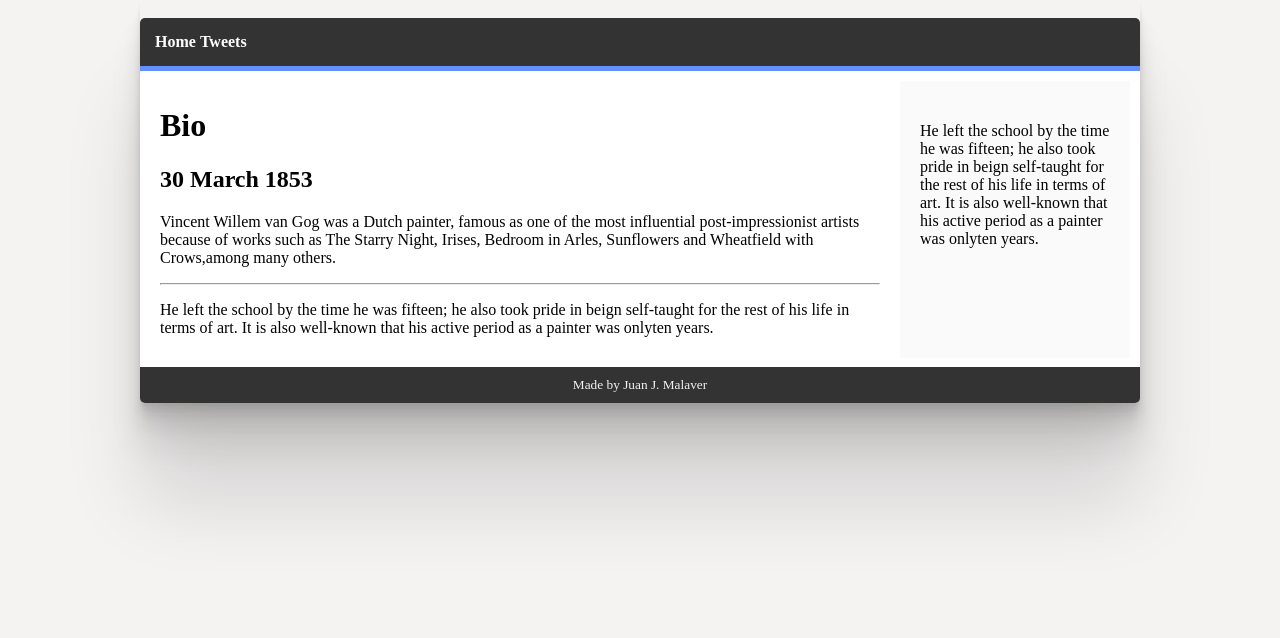
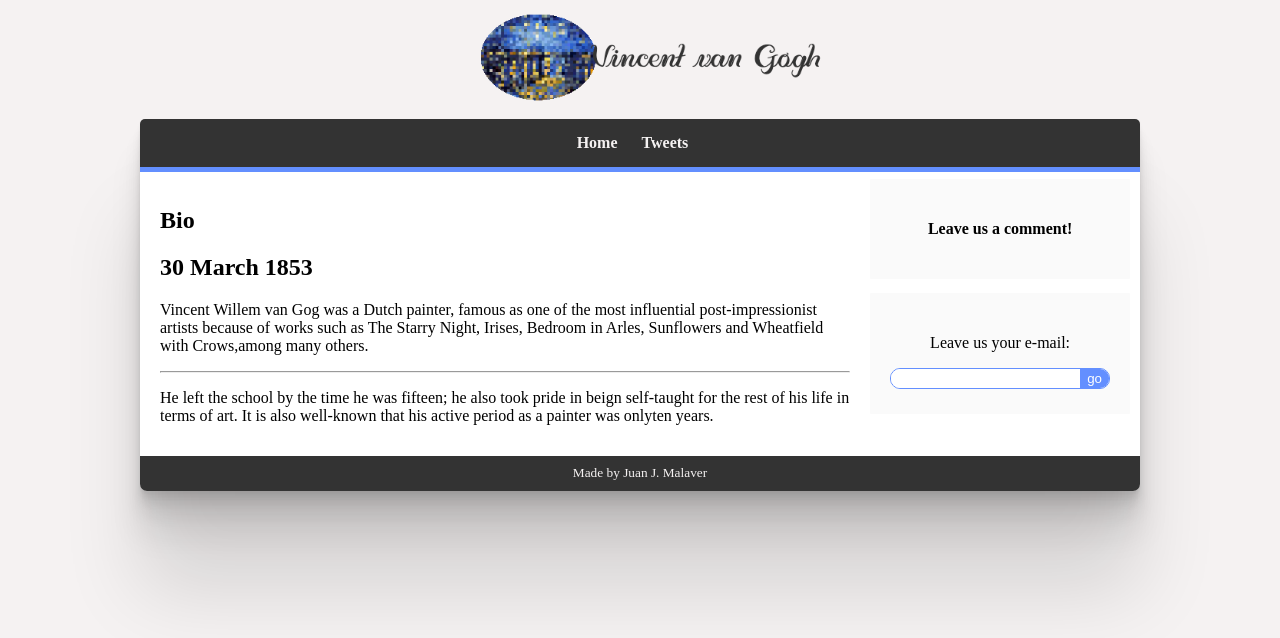
Before and after one commit to jonenn/Vincent, a plain HTML site: page index.html in a window 1280 px wide. Drawn offline with Linux system fonts and the light colour scheme.

Commit message:
Friendlier setup.

```diff
--- a/index.html
+++ b/index.html
@@ -3,20 +3,22 @@
     <head>
         <!--<meta charset="UTF-8">-->
         <title>Vincent van Goghs</title>
+        <link rel="icon" type="image/png" href="./images/favicon.png">
         <link rel="stylesheet" href="styles.css">
     </head>
     <body>
         <header>
-            <img src="img.png" alt="">
+            <img src="./images/Vincent.png" alt="" height="115px">
+        </header>
+        <div class="container">
             <nav>
                 <ul>
                     <li><a href="index.html">Home</a></li>
                     <li><a href="tweets.html">Tweets</a></li>
                 </ul>
             </nav>
-        </header>
         <main>
-        <div class="posts">
+        <section class="posts">
             <h1>Bio</h1>
             <h2>30 March 1853</h2>
             <p>Vincent Willem van Gog was a Dutch painter,
@@ -27,15 +29,21 @@
                 <p>He left the school by the time he was fifteen; he also took pride in
                     beign self-taught for the rest of his life in terms of art. It is also
                     well-known that his active period as a painter was onlyten years.</p>
-        </div>
-        <aside>
-            <div class="comments">
-            <p>He left the school by the time he was fifteen; he also took pride in
-                beign self-taught for the rest of his life in terms of art. It is also
-                well-known that his active period as a painter was onlyten years.</p>
-            </div>
-        </aside>
+        </section>
+        <section class="r-column">
+            <article class="column-box">
+                <p class="box-title"><strong>Leave us a comment!</strong></p>
+            </article>
+            <article class="column-box">
+            <p class="box-title">Leave us your e-mail:</p>
+            <section class="mail-form">
+            <input type="email" id="email">
+            <input type="button" id="send" value="go">
+            </section>
+            </article>
+        </section>
         </main>
-        <footer><center>Made by Juan J. Malaver</center></footer>
+        <footer>Made by Juan J. Malaver</footer>
+    </div>
     </body>
 </html>
--- a/styles.css
+++ b/styles.css
@@ -5,18 +5,26 @@ body{
     background-color: #F5F2F2;
     display: flex;
     flex-direction: column;
+    border-bottom-left-radius: 7px;
+    border-bottom-right-radius: 7px;
+}
+
+.container{
     box-shadow: 0 2.8px 2.2px rgba(0, 0, 0, 0.034),
     0 6.7px 5.3px rgba(0, 0, 0, 0.048),
     0 12.5px 10px rgba(0, 0, 0, 0.06),
     0 22.3px 17.9px rgba(0, 0, 0, 0.072),
     0 41.8px 33.4px rgba(0, 0, 0, 0.086),
     0 100px 80px rgba(0, 0, 0, 0.12);
-    border-bottom-left-radius: 5px;
-    border-bottom-right-radius: 5px;
+    border-bottom-left-radius: inherit;
+    border-bottom-right-radius: inherit;
+    overflow: auto;
 }
 
 header{
     display: block;
+    margin-left: auto;
+    margin-right: auto;
 }
 
 nav{
@@ -24,21 +32,28 @@ nav{
     border-top-left-radius: 5px;
     border-top-right-radius: 5px;
     border-bottom: 5px solid #638FFF;
+    box-shadow: inherit;
+
 }
 
 nav ul{
     margin: 0;
     padding: 15px;
+    padding-left: 20px;
+    text-align: center;
 }
 
 nav ul li{
     display: inline;
+    margin: 20px;
+    margin-left: 0;
 }
 
 nav ul li a{
     text-decoration: none;
     color: white;
     font-weight: bold;
+    color: #F5F2F2;
 }
 
 main{
@@ -49,29 +64,58 @@ main{
 
 .posts{
     background-color: white;
-    border-top-left-radius: 5px;
     flex: 3;
     padding: 15px 20px;
 }
 
-aside{
+.r-column{
     display: flex;
+    flex-direction: column;
     flex: 1;
     background-color: white;
+    border-style: none;
+    width: 100%;
 }
 
-.comments{
+.column-box{
     padding: 25px 20px;
     background-color: #FAFAFA;
-    margin: 10px;
+    margin: 7px 10px;
     margin-left: 0;
     border-radius: 1px;
 }
 
+.box-title{
+    text-align: center;
+}
+
+.mail-form{
+    border-radius: 10px;
+    border: 1px solid #638FFF;;
+    display: flex;
+    align-items: center;
+    justify-content: center;
+    overflow: auto;
+}
+
+
+#email{
+    border: 1px solid transparent;
+    align-items: center;
+    flex: 8;
+    outline: none;
+    padding-left: 8px;
+}
+
+#send{
+    border: 1px solid transparent;
+    flex: 1;
+    background-color: #638FFF;
+    color: white;
+}
+
 footer{
-    align-content: center;
-    border-bottom-left-radius: inherit;
-    border-bottom-right-radius: inherit;
+    text-align: center;
     padding: 10px;
     color: #F5F2F2;
     background-color: #333333;
```
Also changed, not shown: images/Vincent.png (added), images/favicon.png (added).
